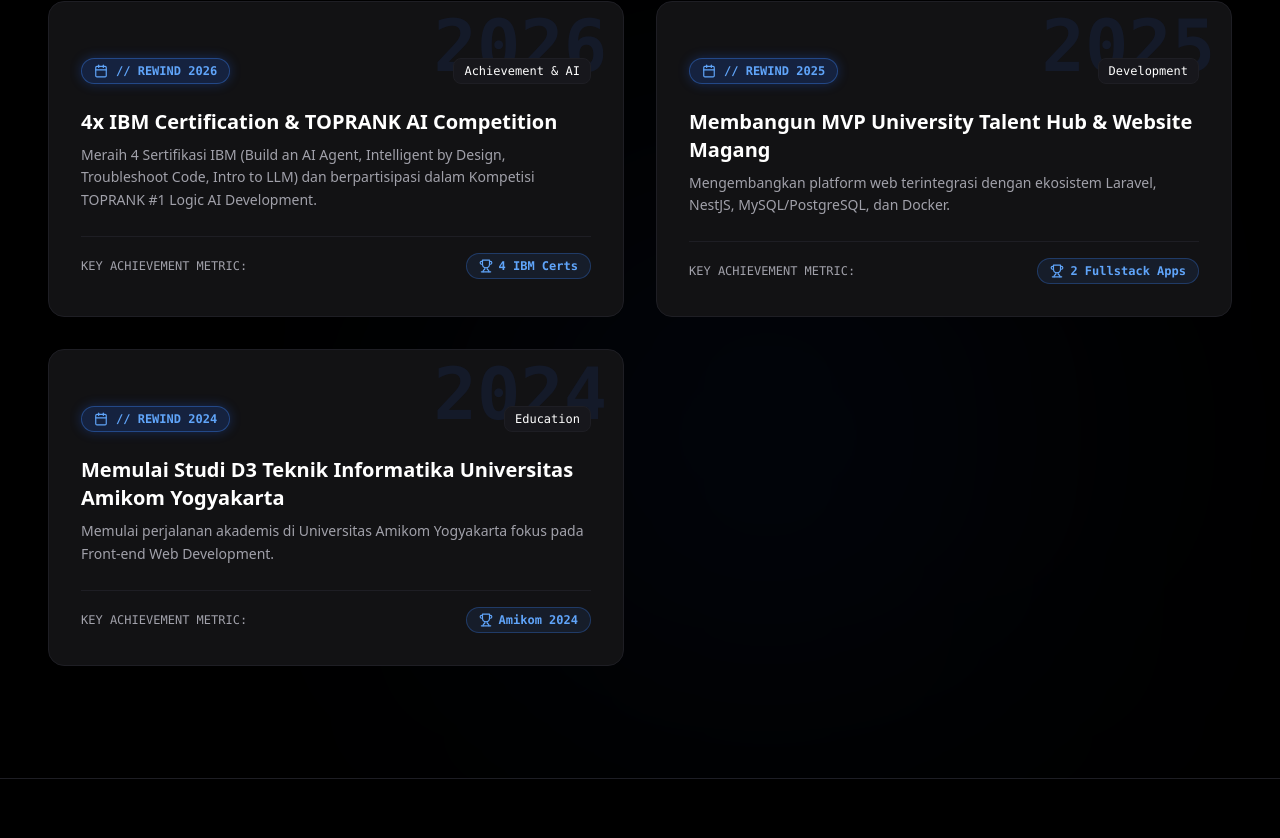
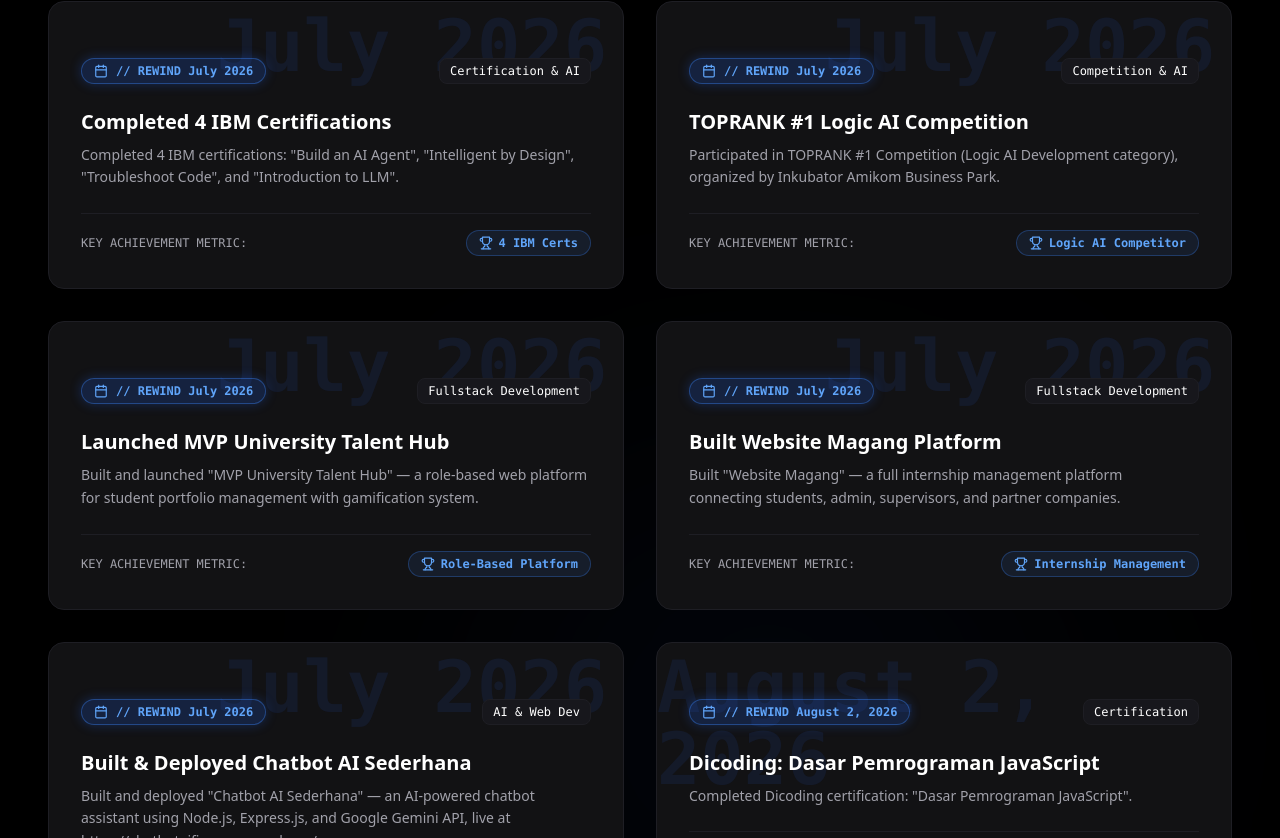
Before and after one commit to firawan22/portofolio-website, a Next.js app: page / in a window 1280 px wide. Shown: the part 6682-7520 px from the top of the page. Built offline with nearby package versions, Linux system fonts and the light colour scheme.

Commit message:
feat: update rewinds and milestones section with latest achievements

```diff
--- a/data/portfolioData.js
+++ b/data/portfolioData.js
@@ -184,25 +184,53 @@ export const portfolioData = {
   ],
   rewinds: [
     {
-      year: "2026",
-      title: "4x IBM Certification & TOPRANK AI Competition",
-      description: "Meraih 4 Sertifikasi IBM (Build an AI Agent, Intelligent by Design, Troubleshoot Code, Intro to LLM) dan berpartisipasi dalam Kompetisi TOPRANK #1 Logic AI Development.",
+      year: "July 2026",
+      title: "Completed 4 IBM Certifications",
+      description: "Completed 4 IBM certifications: \"Build an AI Agent\", \"Intelligent by Design\", \"Troubleshoot Code\", and \"Introduction to LLM\".",
       metric: "4 IBM Certs",
-      category: "Achievement & AI",
+      category: "Certification & AI",
     },
     {
-      year: "2025",
-      title: "Membangun MVP University Talent Hub & Website Magang",
-      description: "Mengembangkan platform web terintegrasi dengan ekosistem Laravel, NestJS, MySQL/PostgreSQL, dan Docker.",
-      metric: "2 Fullstack Apps",
-      category: "Development",
+      year: "July 2026",
+      title: "TOPRANK #1 Logic AI Competition",
+      description: "Participated in TOPRANK #1 Competition (Logic AI Development category), organized by Inkubator Amikom Business Park.",
+      metric: "Logic AI Competitor",
+      category: "Competition & AI",
     },
     {
-      year: "2024",
-      title: "Memulai Studi D3 Teknik Informatika Universitas Amikom Yogyakarta",
-      description: "Memulai perjalanan akademis di Universitas Amikom Yogyakarta fokus pada Front-end Web Development.",
-      metric: "Amikom 2024",
-      category: "Education",
+      year: "July 2026",
+      title: "Launched MVP University Talent Hub",
+      description: "Built and launched \"MVP University Talent Hub\" — a role-based web platform for student portfolio management with gamification system.",
+      metric: "Role-Based Platform",
+      category: "Fullstack Development",
+    },
+    {
+      year: "July 2026",
+      title: "Built Website Magang Platform",
+      description: "Built \"Website Magang\" — a full internship management platform connecting students, admin, supervisors, and partner companies.",
+      metric: "Internship Management",
+      category: "Fullstack Development",
+    },
+    {
+      year: "July 2026",
+      title: "Built & Deployed Chatbot AI Sederhana",
+      description: "Built and deployed \"Chatbot AI Sederhana\" — an AI-powered chatbot assistant using Node.js, Express.js, and Google Gemini API, live at https://chatbotaifirawan.vercel.app/",
+      metric: "Gemini AI Chatbot",
+      category: "AI & Web Dev",
+    },
+    {
+      year: "August 2, 2026",
+      title: "Dicoding: Dasar Pemrograman JavaScript",
+      description: "Completed Dicoding certification: \"Dasar Pemrograman JavaScript\".",
+      metric: "JavaScript Certified",
+      category: "Certification",
+    },
+    {
+      year: "August 4, 2026",
+      title: "Dicoding: Introduction to Financial Literacy",
+      description: "Completed Dicoding certification: \"Introduction to Financial Literacy\".",
+      metric: "Financial Literacy Certified",
+      category: "Certification",
     },
   ],
   linksTree: [],
```
